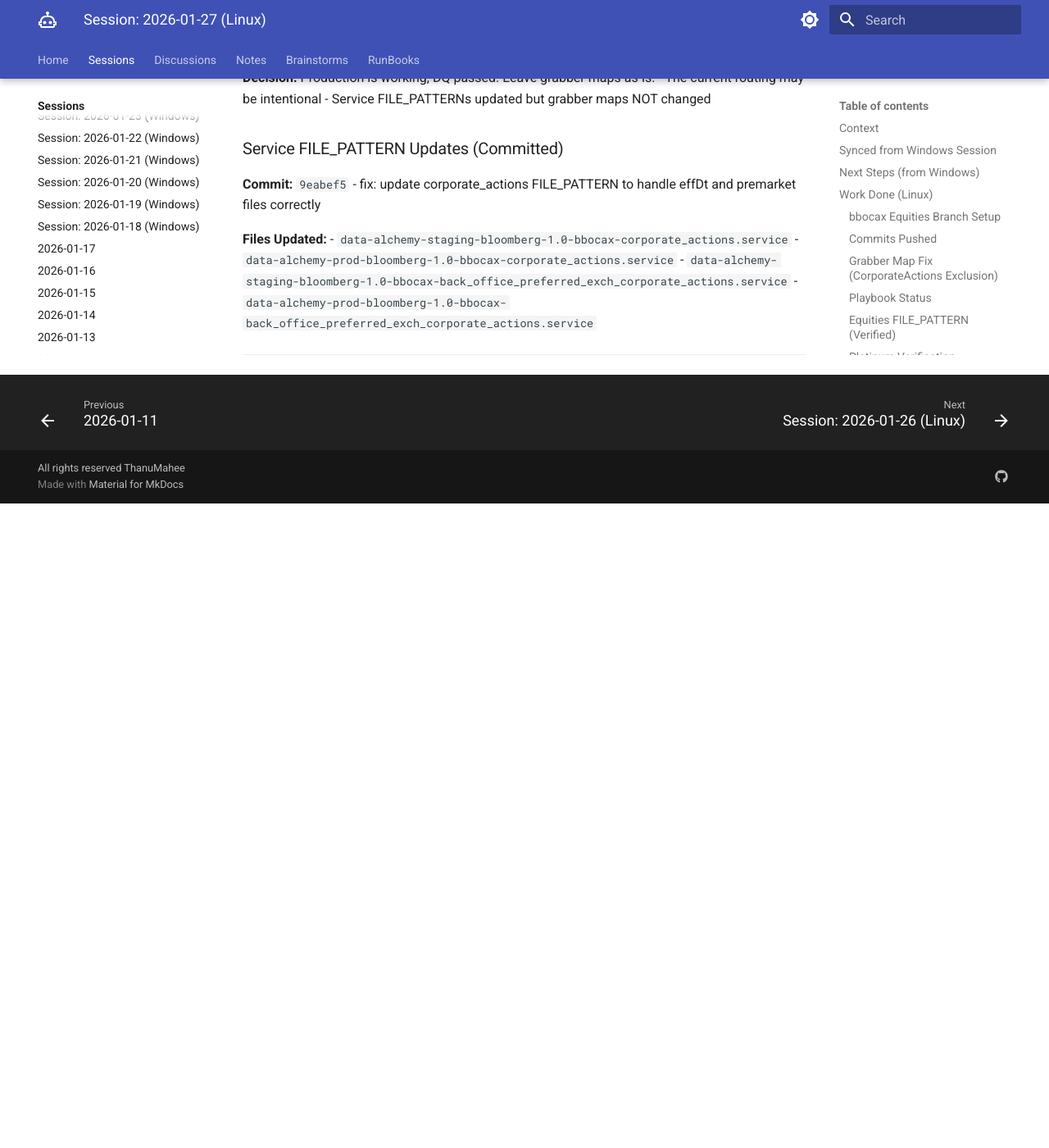
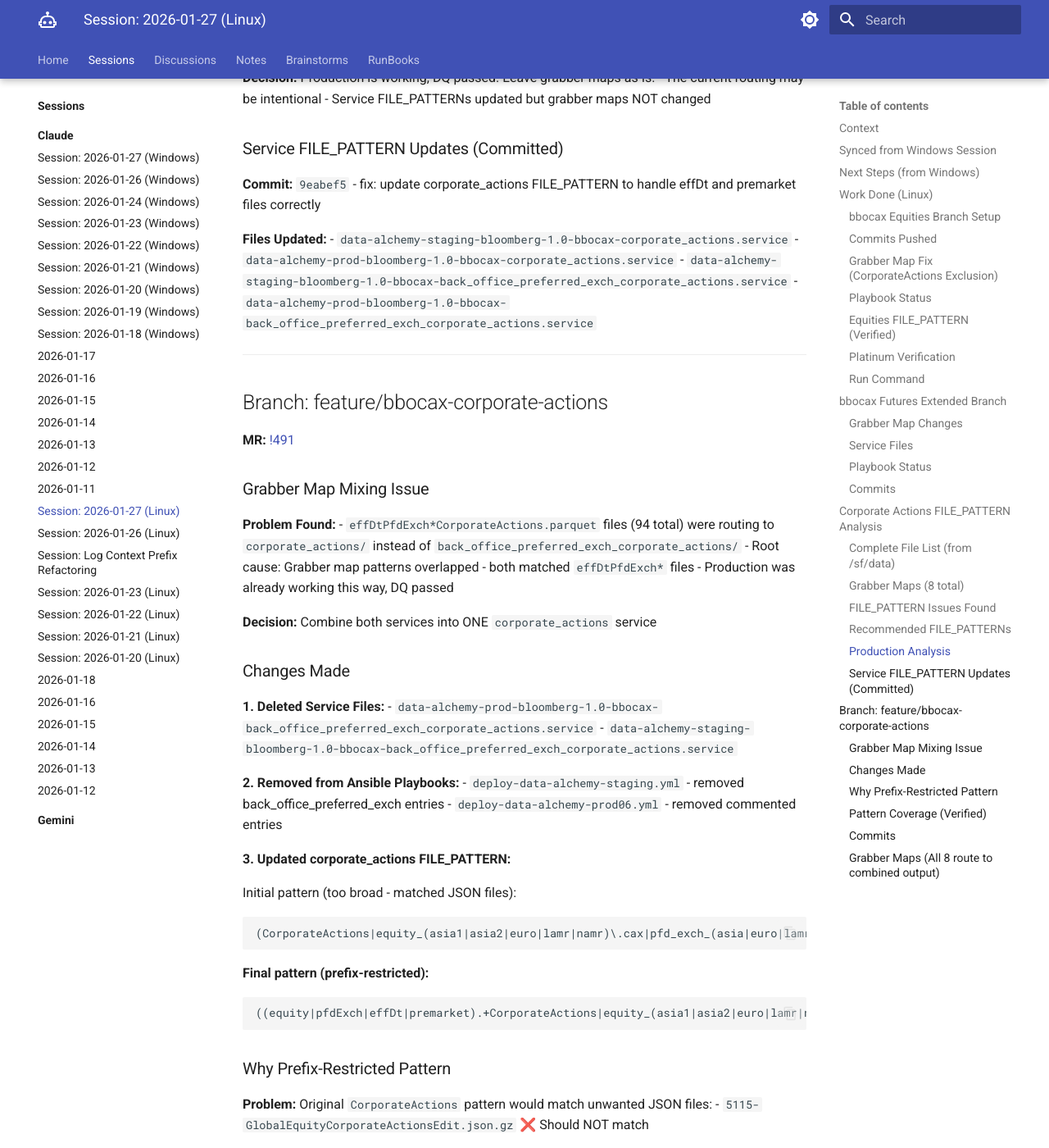
Before and after one commit to ThanuMahee12/AgentContext, an MkDocs documentation site: the page built from docs/sessions/claude/l-2026-01-27.md, in a window 1280 px wide and 1400 px high, scrolled down 5807 px. Shown: the whole window at 82% size. Built offline with MkDocs 1.6.1 and Material for MkDocs 9.7.7, drawn with Linux system fonts in a browser that asks for light colours; before the commit the page ends 6421 px from its top, so only the background shows below that; some of the changed text lies outside the part shown.

Commit message:
docs: add corporate_actions branch work and grabber map mixing issue

````diff
--- a/docs/sessions/claude/l-2026-01-27.md
+++ b/docs/sessions/claude/l-2026-01-27.md
@@ -249,3 +249,79 @@ Cherry-picked from `feature/bbocax-additional-split-services`:
 - `data-alchemy-prod-bloomberg-1.0-bbocax-back_office_preferred_exch_corporate_actions.service`
 
 ---
+
+## Branch: feature/bbocax-corporate-actions
+
+**MR:** [!491](https://git.codewilling.com/data/cwiq-pipe/data-alchemy/-/merge_requests/491)
+
+### Grabber Map Mixing Issue
+
+**Problem Found:**
+- `effDtPfdExch*CorporateActions.parquet` files (94 total) were routing to `corporate_actions/` instead of `back_office_preferred_exch_corporate_actions/`
+- Root cause: Grabber map patterns overlapped - both matched `effDtPfdExch*` files
+- Production was already working this way, DQ passed
+
+**Decision:** Combine both services into ONE `corporate_actions` service
+
+### Changes Made
+
+**1. Deleted Service Files:**
+- `data-alchemy-prod-bloomberg-1.0-bbocax-back_office_preferred_exch_corporate_actions.service`
+- `data-alchemy-staging-bloomberg-1.0-bbocax-back_office_preferred_exch_corporate_actions.service`
+
+**2. Removed from Ansible Playbooks:**
+- `deploy-data-alchemy-staging.yml` - removed back_office_preferred_exch entries
+- `deploy-data-alchemy-prod06.yml` - removed commented entries
+
+**3. Updated corporate_actions FILE_PATTERN:**
+
+Initial pattern (too broad - matched JSON files):
+```
+(CorporateActions|equity_(asia1|asia2|euro|lamr|namr)\.cax|pfd_exch_(asia|euro|lamr|namr)\.cax)
+```
+
+**Final pattern (prefix-restricted):**
+```
+((equity|pfdExch|effDt|premarket).+CorporateActions|equity_(asia1|asia2|euro|lamr|namr)\.cax|pfd_exch_(asia|euro|lamr|namr)\.cax)
+```
+
+### Why Prefix-Restricted Pattern
+
+**Problem:** Original `CorporateActions` pattern would match unwanted JSON files:
+- `5115-GlobalEquityCorporateActionsEdit.json.gz` ❌ Should NOT match
+
+**Solution:** Require known prefixes `(equity|pfdExch|effDt|premarket)` before `CorporateActions`
+
+### Pattern Coverage (Verified)
+
+| File Type | Examples | Status |
+|-----------|----------|--------|
+| Legacy .cax 1.0 | `equity_asia1.cax`, `pfd_exch_euro.cax` | ✅ |
+| CamelCase .parquet 1.0 | `equityAsia1CorporateActions.parquet` | ✅ |
+| V2 .cax/.parquet 2.0 | `V2equityAsia1CorporateActions.parquet` | ✅ |
+| effDt variants | `effDtEquityAsia1CorporateActions.parquet` | ✅ |
+| premarket variants | `premarketEquityAsia1CorporateActions.parquet` | ✅ |
+| pfdExch all variants | `pfdExchAsiaCorporateActions.parquet` | ✅ |
+| Unwanted JSON | `5115-GlobalEquityCorporateActionsEdit.json.gz` | ❌ Excluded |
+
+### Commits
+
+| Commit | Description |
+|--------|-------------|
+| `9b99e38` | feat: combine corporate_actions and back_office_preferred_exch into single service |
+| `f26460e` | fix: update corporate_actions FILE_PATTERN to exclude unwanted JSON files |
+
+### Grabber Maps (All 8 route to combined output)
+
+| Map | Files | Version |
+|-----|-------|---------|
+| `corporate_actions_1_0.json` | equity parquet 1.0 | 1.0 |
+| `corporate_actions_cax_1_0.json` | equity_.cax 1.0 | 1.0 |
+| `corporate_actions_cax_2_0.json` | V2equity.cax 2.0 | 2.0 |
+| `corporate_actions_parquet_2_0.json` | V2equity parquet 2.0 | 2.0 |
+| `backoffice_1_0.json` | pfdExch parquet 1.0 | 1.0 |
+| `backoffice_cax_1_0.json` | pfd_exch_.cax 1.0 | 1.0 |
+| `backoffice_cax_2_0.json` | V2pfdExch.cax 2.0 | 2.0 |
+| `backoffice_parquet_2_0.json` | V2pfdExch parquet 2.0 | 2.0 |
+
+---
````
